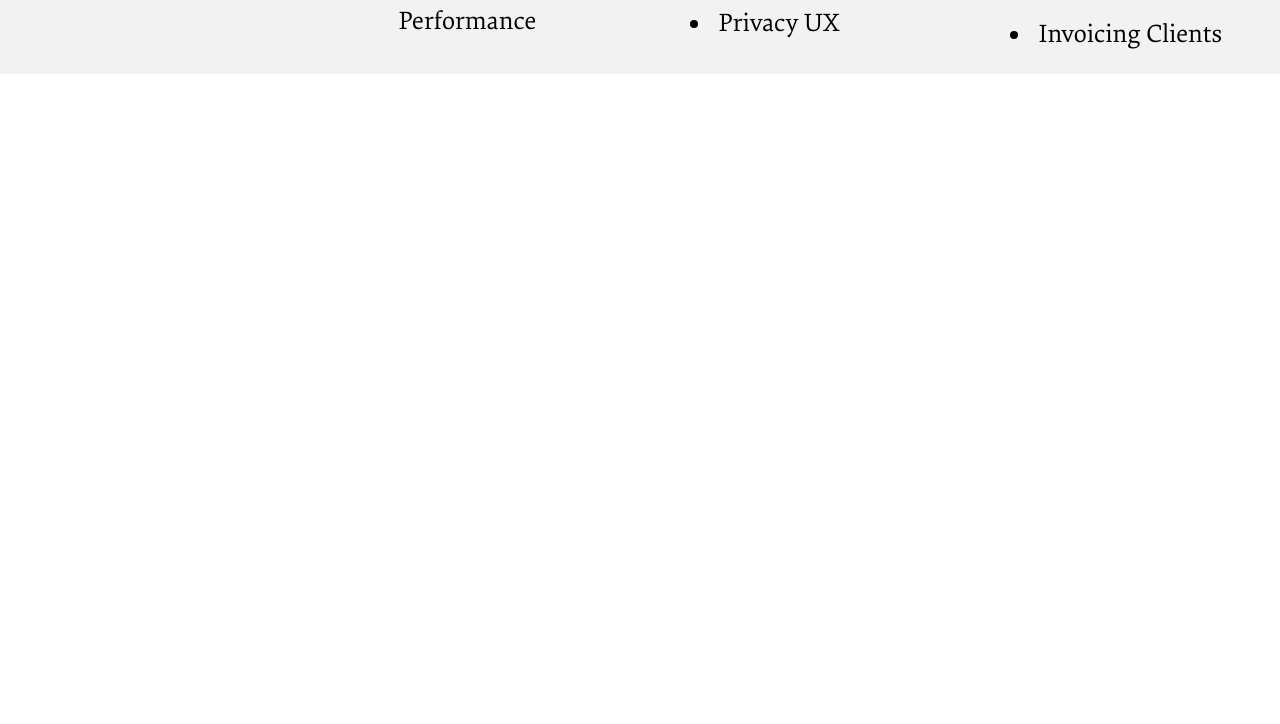
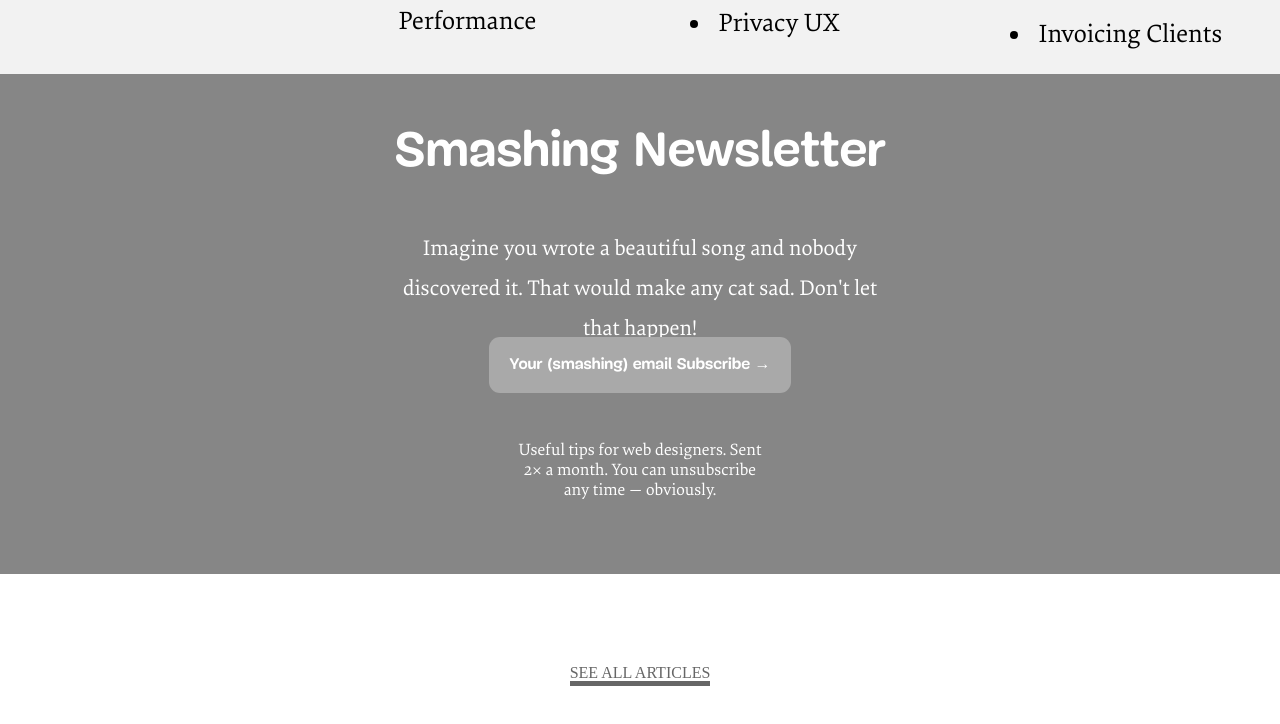
Before and after one commit to PhiPhiPhi/Smashing-Magazine-clone, a plain HTML site: page index.html in a window 1280 px wide. Shown: the part 6806-7530 px from the top of the page. Before the commit the page ends 7018 px from the top, so only its background shows below. Drawn offline with Linux system fonts and the light colour scheme.

Commit message:
Styled newsletters bloc

```diff
--- a/assets/css/style.css
+++ b/assets/css/style.css
@@ -395,7 +395,7 @@
 
 }
 
-.latest_posts_footer, .article_posts_footer {
+.latest_posts_footer, .article_posts_footer, .newsletter_footer {
     margin: 90px auto;
 }
 
@@ -610,3 +610,47 @@ border-radius: 11px;
     text-transform: lowercase;
     background-position: center 72%;
 }
+
+.newsletter {
+    display: flex;
+    flex-direction: column;
+    height: 500px;
+    align-items: center;
+    justify-content: space-evenly;
+    color: white;
+    background-color: #868686;
+    padding: 30px 25% 0;
+    text-align: center;
+}
+
+.smashing_newsletter_bloc {
+    width: 80%;
+    height: 90%;
+    display: flex;
+    flex-direction: column;
+}
+.smashing_newsletter_title {
+    margin: 0 0 50px 0;
+    font-size: 50px;
+}
+
+.newsletter_footer {
+    text-align: center;
+}
+
+.smashing_newsletter_p {
+    font-family: 'Elena Regular';
+    font-size: 22px;
+    line-height: 40px;
+    height: 30%;
+}
+
+.explore_button_bloc {
+    height: 20%;
+}
+
+.newsletter_signin {
+    font-size: 17px;
+    width: 50%;
+    margin: 0 auto;
+}
--- a/index.html
+++ b/index.html
@@ -489,21 +489,27 @@
                     </div>
 
                     <div class="newsletter">
-                        <div class="smashing_newsletter_bloc">
-                            <h1 class="smashing_newsletter_title"></h1>
-                            <p class="smashing_newsletter_title"></p>
-                            <img src="" alt="" class="newsletter_illustration">
-                            <div class="newsletter_form_bloc">
-                                <span class="your_email"></span>
-                                <span class="subscribe"></span><span><img src="" alt=""></span>
 
-                            </div>
-                        </div>
+                            <article class="smashing_newsletter_bloc">
+                                    <div class="ad_img"></div>
+                                    <h2 class="smashing_newsletter_title">Smashing Newsletter</h2>
 
-                        <div class="section_footer article_posts_footer">
-                                <span class="see_more_button"></span>
-                        </div>
+                                    <p class="smashing_newsletter_p">Imagine you wrote a beautiful song and nobody discovered it.
+                                            That would make any cat sad. Don't let that happen!</p>
+                                    <div class="explore_button_bloc">
+                                            <span class="explore_button">Your (smashing) email <span class="subscribe">Subscribe <span class="nl__form__arrow">→</span></span> </span>
+                                    </div>
 
+                                    <p class="signin newsletter_signin">Useful tips for web designers. Sent 2× a month.
+                                            You can unsubscribe any time — obviously.</p>
+
+                                </article>
+
+
+
+                    </div>
+                    <div class="section_footer newsletter_footer">
+                            <span class="see_more_button">SEE ALL ARTICLES</span>
                     </div>
                     </main>
                     <footer>
```
